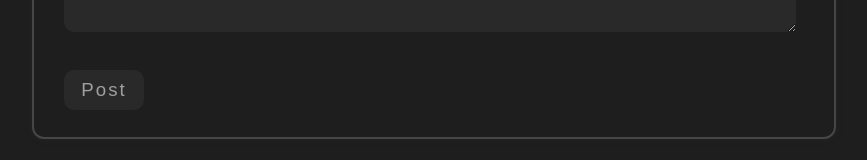
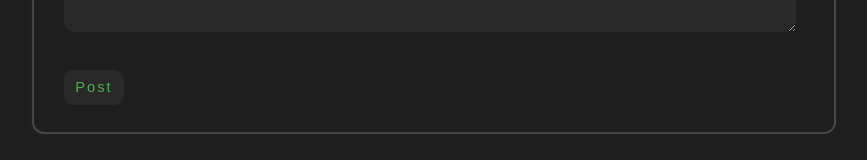
Before and after one commit to chief141/Simple-Blog-App-with-NEXTJS, a Next.js app: page /blogs/create in a window 1280 px wide. Shown: the part 622-782 px from the top of the page, without its empty margins (206-1073 px from the left). Built offline with nearby package versions, Linux system fonts and the light colour scheme.

Commit message:
some style changes: button colors

```diff
--- a/styles/blogroutes_styles/createForm.module.css
+++ b/styles/blogroutes_styles/createForm.module.css
@@ -54,15 +54,18 @@
 }
 
 .form_main_body > form > div > button {
-  width: 80px;
-  height: 40px;
-  color: rgb(160, 160, 160);
+  font-size: 11pt;
+  width: 60px;
+  height: 35px;
   transition: color 0.3s, background-color 0.3s;
   margin-bottom: 25px;
+  margin-right: 25px;
+  border-radius: 9px;
+  color: rgb(70, 180, 70);
 }
 
 .form_main_body > form > div > button:hover {
-  background-color: white;
-  color: rgb(33, 36, 37);
+  color: rgb(255, 255, 255);
+  background-color: rgb(70, 180, 70);
   cursor: pointer;
 }
--- a/styles/blogroutes_styles/editBlog.module.css
+++ b/styles/blogroutes_styles/editBlog.module.css
@@ -54,23 +54,32 @@
 }
 
 .form_main_body > form > div > button {
-  width: 80px;
-  height: 40px;
-  color: rgb(160, 160, 160);
+  font-size: 11pt;
+  width: 70px;
+  height: 35px;
   transition: color 0.3s, background-color 0.3s;
   margin-bottom: 25px;
   margin-right: 25px;
+  border-radius: 9px;
+}
+.form_main_body > form > div > button.edit_btn {
+  color: rgb(70, 180, 70);
+}
+
+.form_main_body > form > div > button.delete_btn {
+  color: rgb(231, 50, 50);
+}
+
+.form_main_body > form > div > button.edit_btn:hover {
+  color: rgb(230, 230, 230);
+  background-color: rgb(70, 180, 70);
+}
+
+.form_main_body > form > div > button.delete_btn:hover {
+  color: rgb(230, 230, 230);
+  background-color: rgb(231, 50, 50);
 }
 
 .form_main_body > form > div > button:hover {
-  color: rgb(220, 220, 220);
   cursor: pointer;
 }
-
-.form_main_body > form > div > button.edit_btn:hover {
-  background-color: rgb(7, 255, 247);
-}
-
-.form_main_body > form > div > button.delete_btn:hover {
-  background-color: crimson;
-}
```
